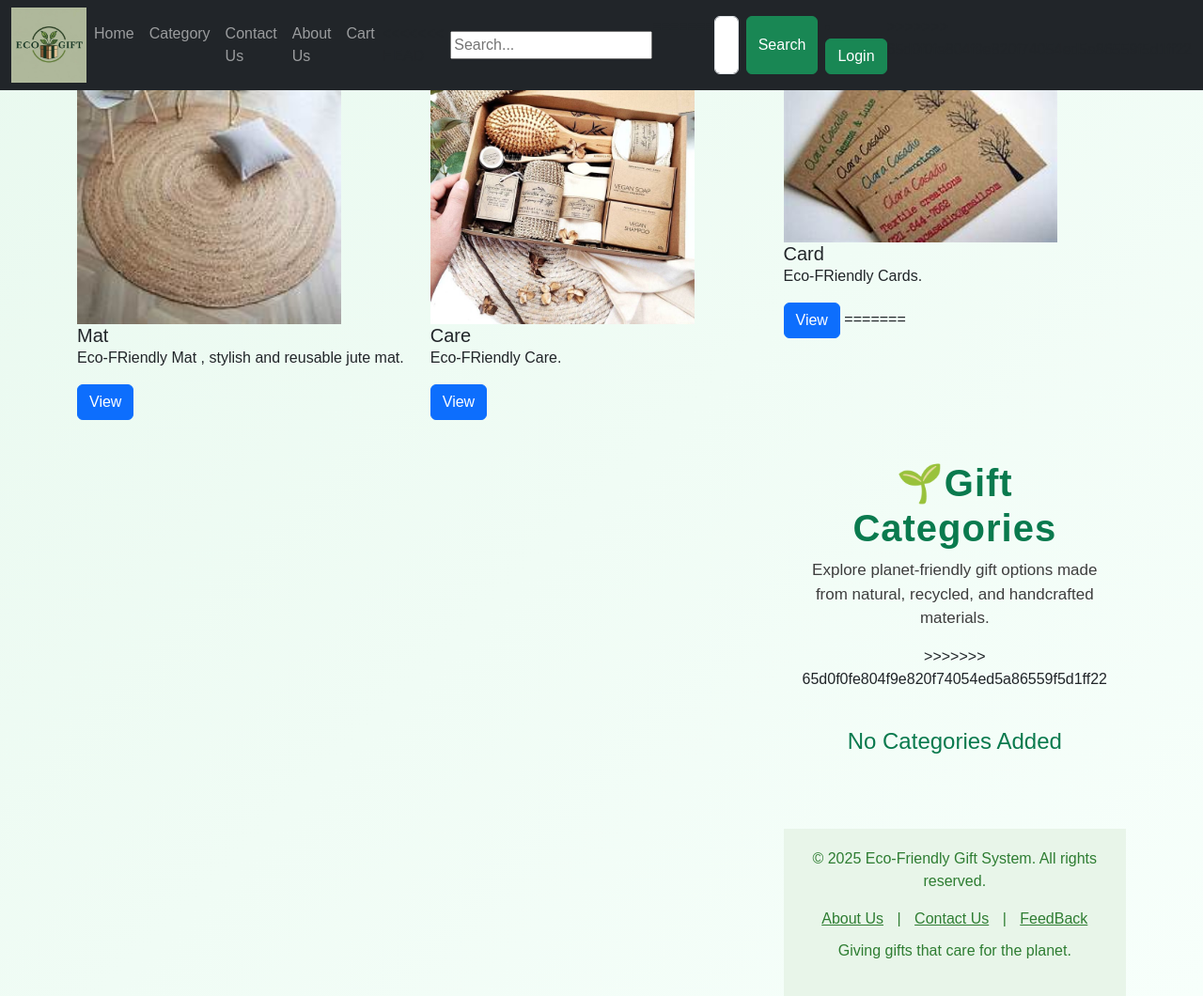
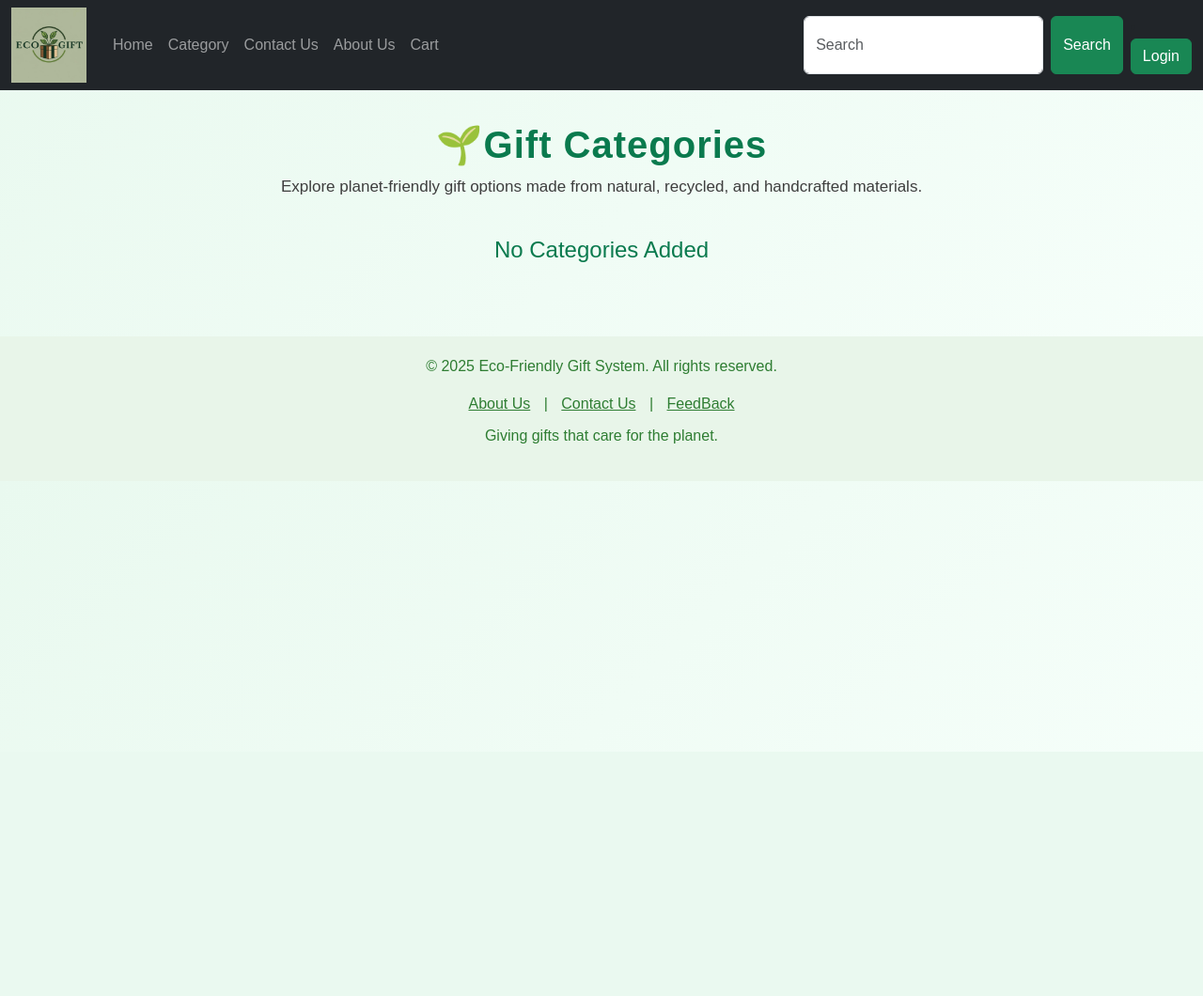
Before and after one commit to Bansi-Kabariya/E_Gift, a PHP site: page /cat.php in a window 1280 px wide. Shown: the whole page at 94% size. After the commit the page ends 472 px from the top, so only its background shows below. Run offline with PHP 8.4, Linux system fonts and the light colour scheme; data that the repository does not hold is empty.

Commit message:
remove unneccery files and code

```diff
--- a/USER_PANEL/cat.php
+++ b/USER_PANEL/cat.php
@@ -94,39 +94,12 @@
 </head>
 
 <body>
-<<<<<<< HEAD
-<div class="container">
-  <div class="row">
-   <div class="col-sm">
-  <img src="img/c7.jpg" style="width: 80%;">
-  <div class="card-body">
-    <h5 class="card-title">Mat</h5>
-    <p class="card-text">Eco-FRiendly Mat , stylish and reusable jute mat.</p>
-    <a href="mat.php" class="btn btn-primary">View</a>
-   </div>
-  </div>
-    <div class="col-sm">
-   <img src="img/c12.jpg" style="width: 80%;">
-  <div class="card-body">
-    <h5 class="card-title">Care</h5>
-    <p class="card-text">Eco-FRiendly Care.</p>
-    <a href="care.php" class="btn btn-primary">View</a>
-</div>
-    </div>
-    <div class="col-sm">
-   <img src="img/c14.jpg" style="width: 80%;">
-  <div class="card-body">
-    <h5 class="card-title">Card</h5>
-    <p class="card-text">Eco-FRiendly Cards.</p>
-    <a href="card.php" class="btn btn-primary">View</a>
-=======
 
 <div class="eco-header">
     <h4>🌱Gift Categories</h4>
     <p>
         Explore planet-friendly gift options made from natural, recycled, and handcrafted materials.
     </p>
->>>>>>> 65d0f0fe804f9e820f74054ed5a86559f5d1ff22
 </div>
 
 <div class="container category-section">
--- a/USER_PANEL/header.php
+++ b/USER_PANEL/header.php
@@ -18,33 +18,10 @@
         width: 100%;
         z-index: 1000;
       }
-<<<<<<< HEAD
-    </style>
-    <!-- <script>
-function searchDept() {
-    let s = document.getElementById('dept-search').value;
-
-    if (s.trim() === "") return; // empty search → do nothing
-
-    // Redirect to search page
-    window.location.href = "search_all.php?search=" + encodeURIComponent(s);
-}
-</script> -->
-
-<script>
-function searchSite() {
-    let s = document.getElementById('dept-search').value.trim();
-
-    if (s === "") return;
-
-    window.location.href = "search_all.php?search=" + encodeURIComponent(s);
-}
-</script>
-
-
-=======
+      .logo {
+        margin-right: 20px;
+      }
   </style>
->>>>>>> 65d0f0fe804f9e820f74054ed5a86559f5d1ff22
 </head>
 <body>
 <header>
@@ -77,18 +54,6 @@
             <a class="nav-link" href="cart.php">Cart</a>
           </li>
         </ul>
-<<<<<<< HEAD
-<!-- <input type="text" id="dept-search" onkeydown="if(event.key==='Enter') searchDept()" placeholder="Search.."> -->
-
-<input type="text" id="dept-search"
-       onkeydown="if(event.key==='Enter') searchSite()"
-       placeholder="Search...">
-
-
-        <form class="d-flex">
-          <!-- <input class="form-control me-2" type="text" placeholder="Search">
-          <button class="btn btn-primary" type="button">Search</button> -->
-=======
 
         <form class="d-flex">
           <input class="form-control me-2" type="text" placeholder="Search">
@@ -105,7 +70,6 @@
             <?php endif; ?>
 
           </li>
->>>>>>> 65d0f0fe804f9e820f74054ed5a86559f5d1ff22
         </form>
       </div>
 
```
